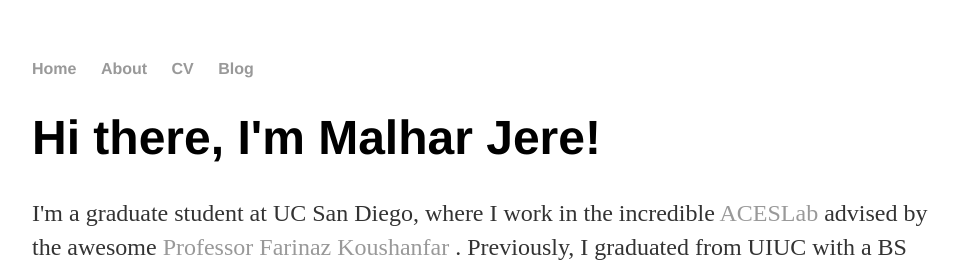
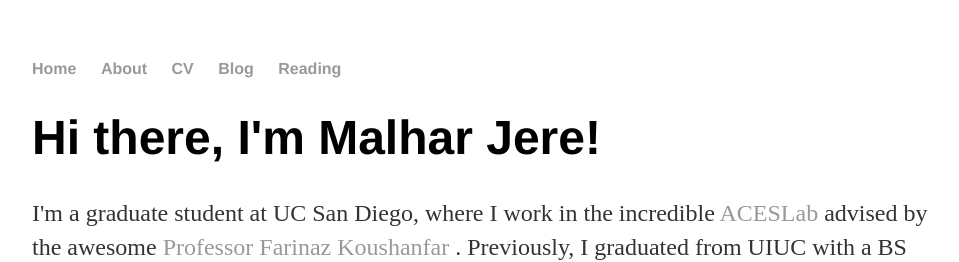
Before and after one commit to MalharJ/MalharJ.github.io, a Jekyll site: the page built from index.html, in a window 1280 px wide. Shown: the top 262 px of the page, without its empty margins (160-1119 px from the left). Built offline with Jekyll 4.4.1, drawn with Linux system fonts in a browser that asks for light colours.

Commit message:
Update default.html

```diff
--- a/_layouts/default.html
+++ b/_layouts/default.html
@@ -12,6 +12,7 @@
 		        	<li><a href="/about">About</a></li>
 	        		<li><a href="/cv">CV</a></li>
 	        		<li><a href="/blog">Blog</a></li>
+				<li><a href="/book_reviews">Reading</a></li>
 	    		</ul>
 			</nav>
 			<div class="container">
```
